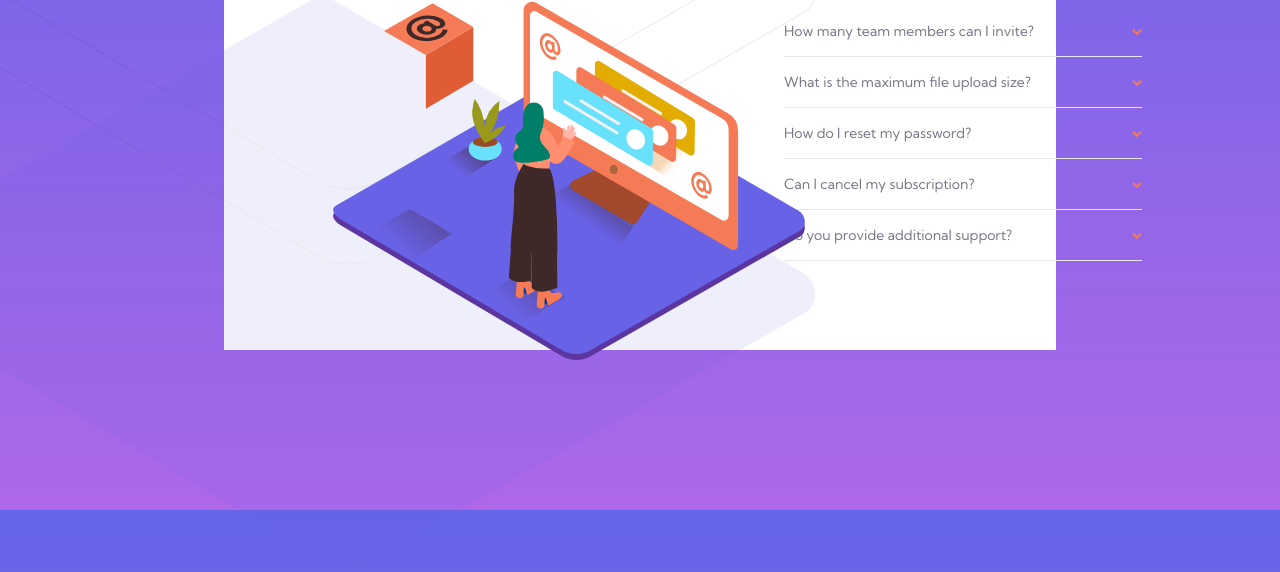
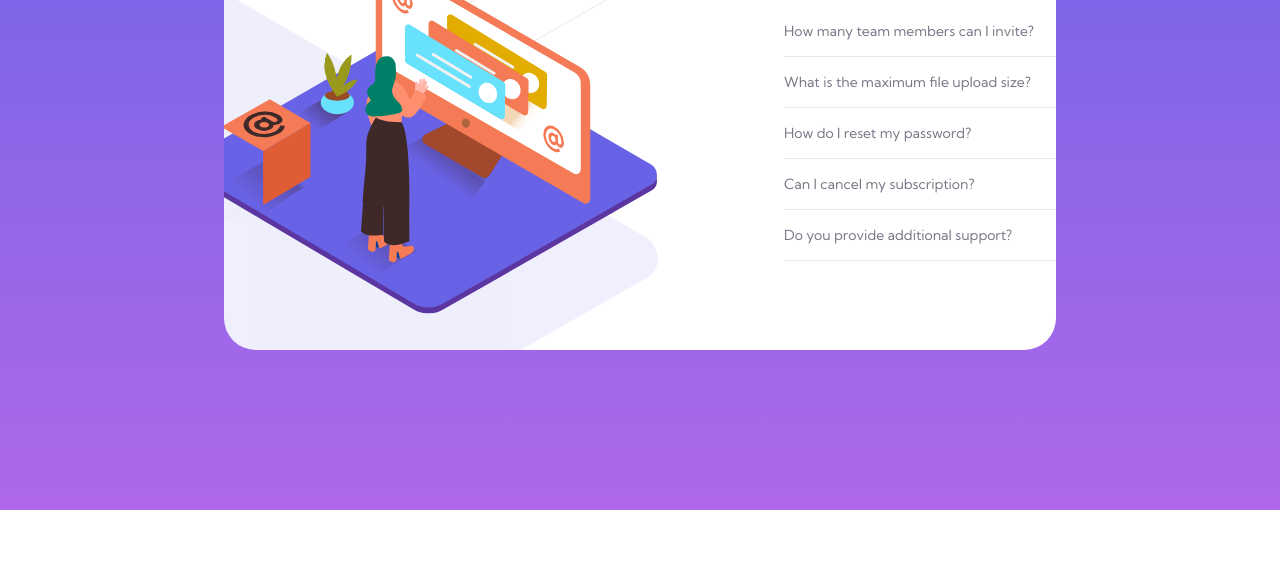
Before and after one commit to mkreive/FAQaccordionCard, a plain HTML site: page index.html in a window 1280 px wide. Shown: the part 290-862 px from the top of the page. After the commit the page ends 800 px from the top, so only its background shows below. Drawn offline with Linux system fonts and the light colour scheme.

Commit message:
illustratins fixed

```diff
--- a/style.css
+++ b/style.css
@@ -41,6 +41,8 @@ body {
     width: 100%;
     height: 100%;
     background-color: white;
+    border-radius: 2rem;
+    overflow: hidden;
 }
 
 .card__content {
@@ -77,16 +79,22 @@ body {
 
 .illustration {
     position: absolute;
-    left: -45%;
-    top: -52%;
+    transform: translateX(-55%) translateY(-30%);
 }
 
-.illustration__background-woman,
+.illustration__background-woman {
+    position: absolute;
+    transform: translateX(31%) translateY(70%);
+    width: 100%;
+    height: auto;
+    top: 12%;
+    left: 20%;
+}
 .illustration__box-box {
-    position: inherit;
-    align-items: center;
-    top: 40%;
-    left: 50%;
+    position: absolute;
+    transform: translateX(250%) translateY(-230%);
+    z-index: 9;
+    overflow: visible;
 }
 
 .active,
```
